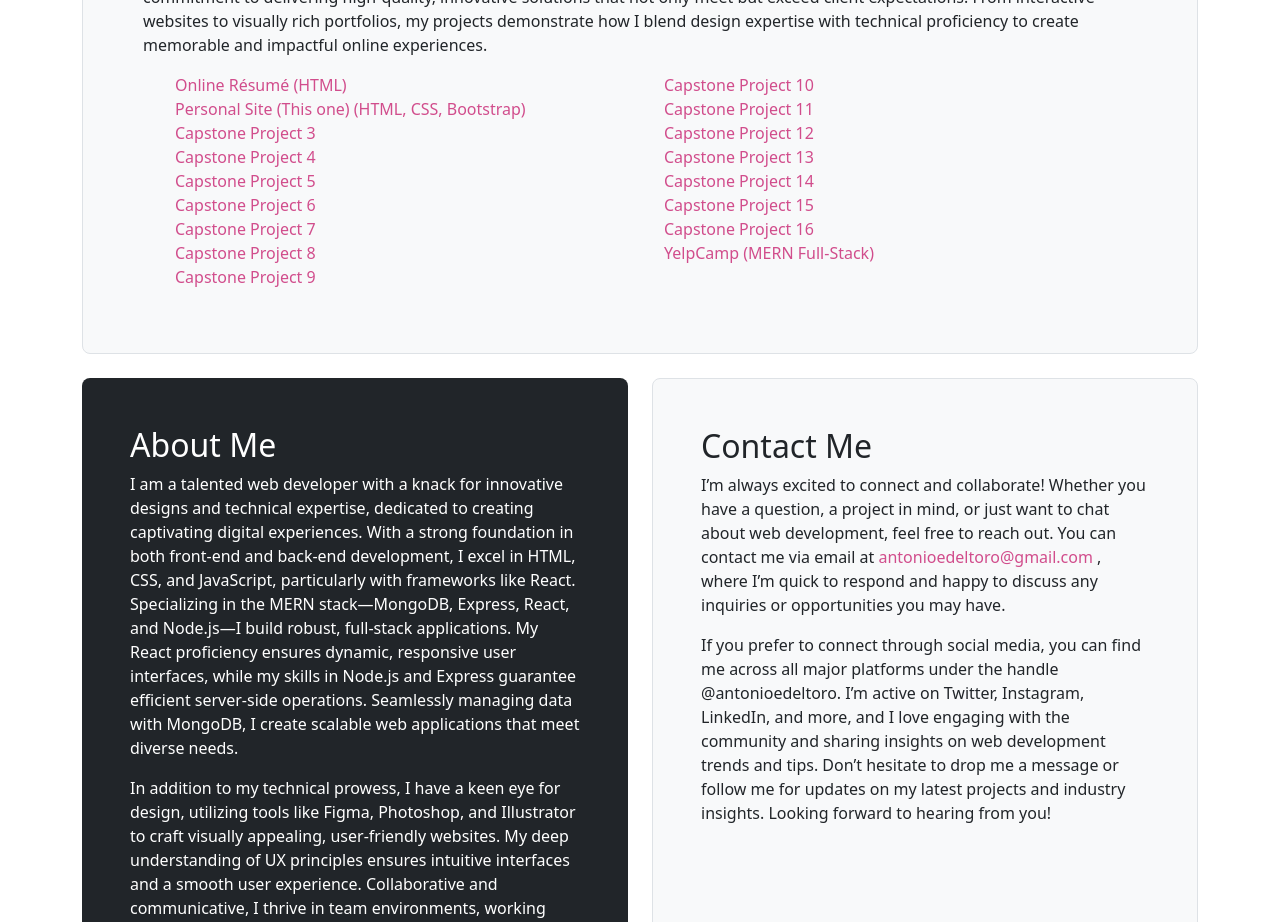
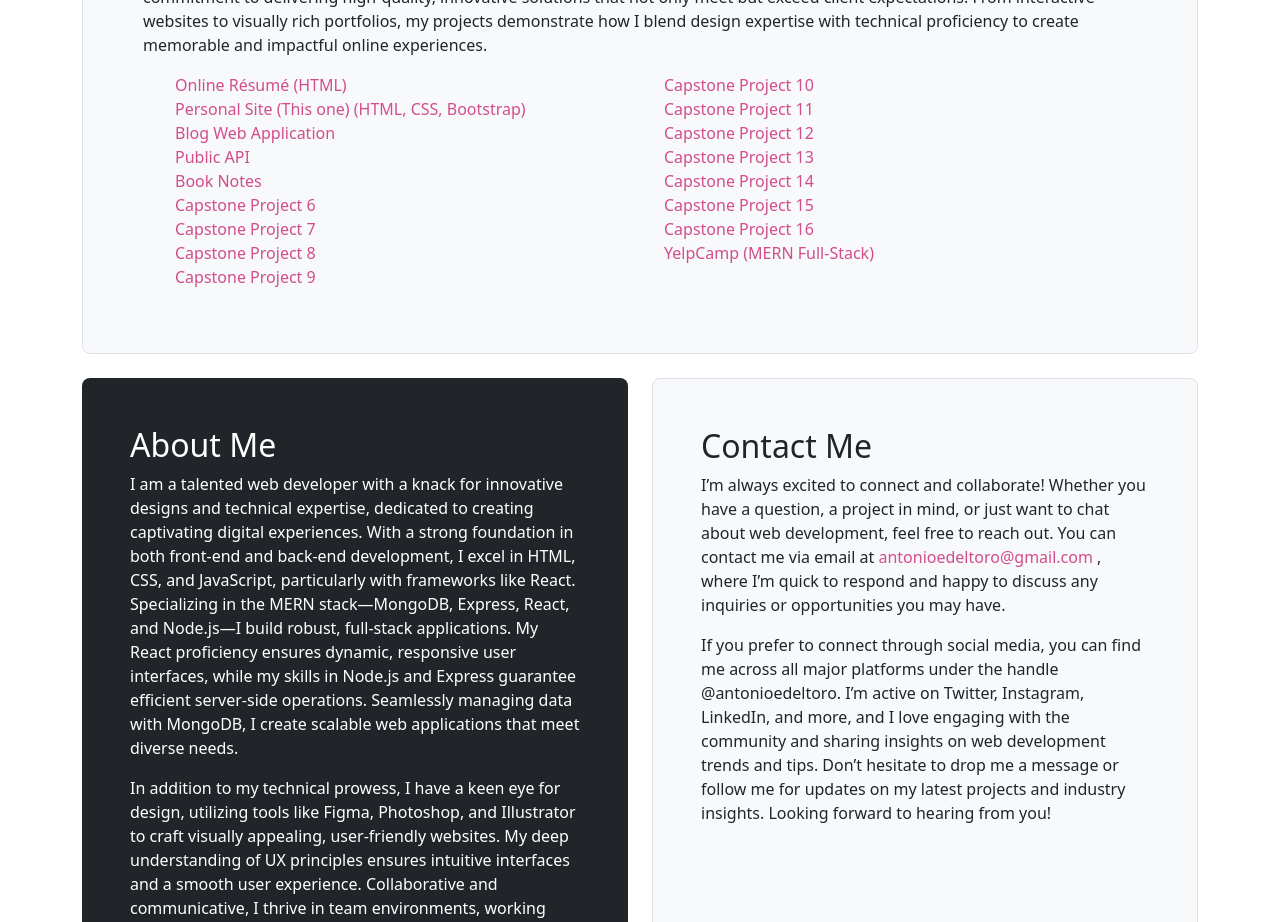
Before and after one commit to antonioedeltoro/capstone-project-2-personal-site, a plain HTML site: page index.html in a window 1280 px wide. Shown: the part 1220-2142 px from the top of the page. Drawn offline with nearby package versions, Linux system fonts and the light colour scheme; a script that the page names is missing.

Commit message:
add list items

```diff
--- a/index.html
+++ b/index.html
@@ -93,9 +93,9 @@
                 >Personal Site (This one) (HTML, CSS, Bootstrap)</a
               >
             </li>
-            <li><a class="link" href="#">Capstone Project 3</a></li>
-            <li><a class="link" href="#">Capstone Project 4</a></li>
-            <li><a class="link" href="#">Capstone Project 5</a></li>
+            <li><a class="link" href="#">Blog Web Application</a></li>
+            <li><a class="link" href="#">Public API</a></li>
+            <li><a class="link" href="#">Book Notes</a></li>
             <li><a class="link" href="#">Capstone Project 6</a></li>
             <li><a class="link" href="#">Capstone Project 7</a></li>
             <li><a class="link" href="#">Capstone Project 8</a></li>
```
